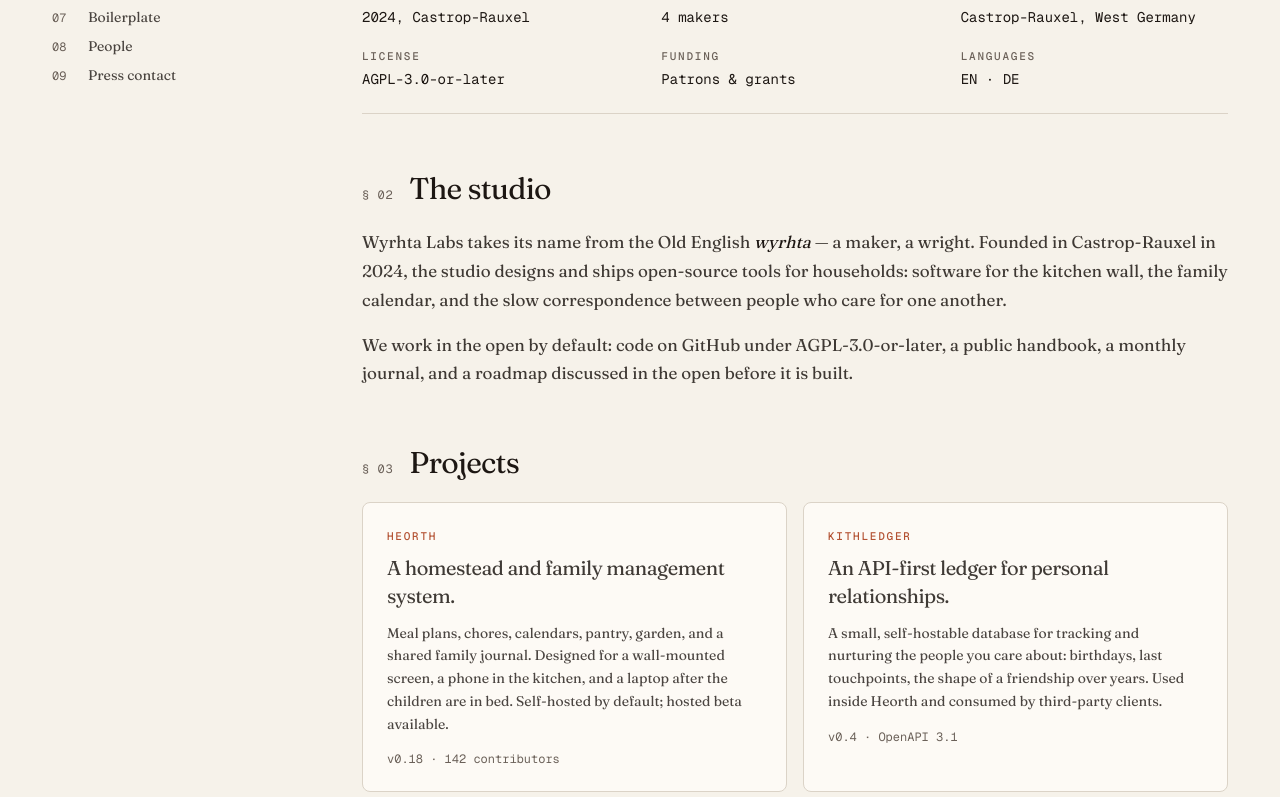
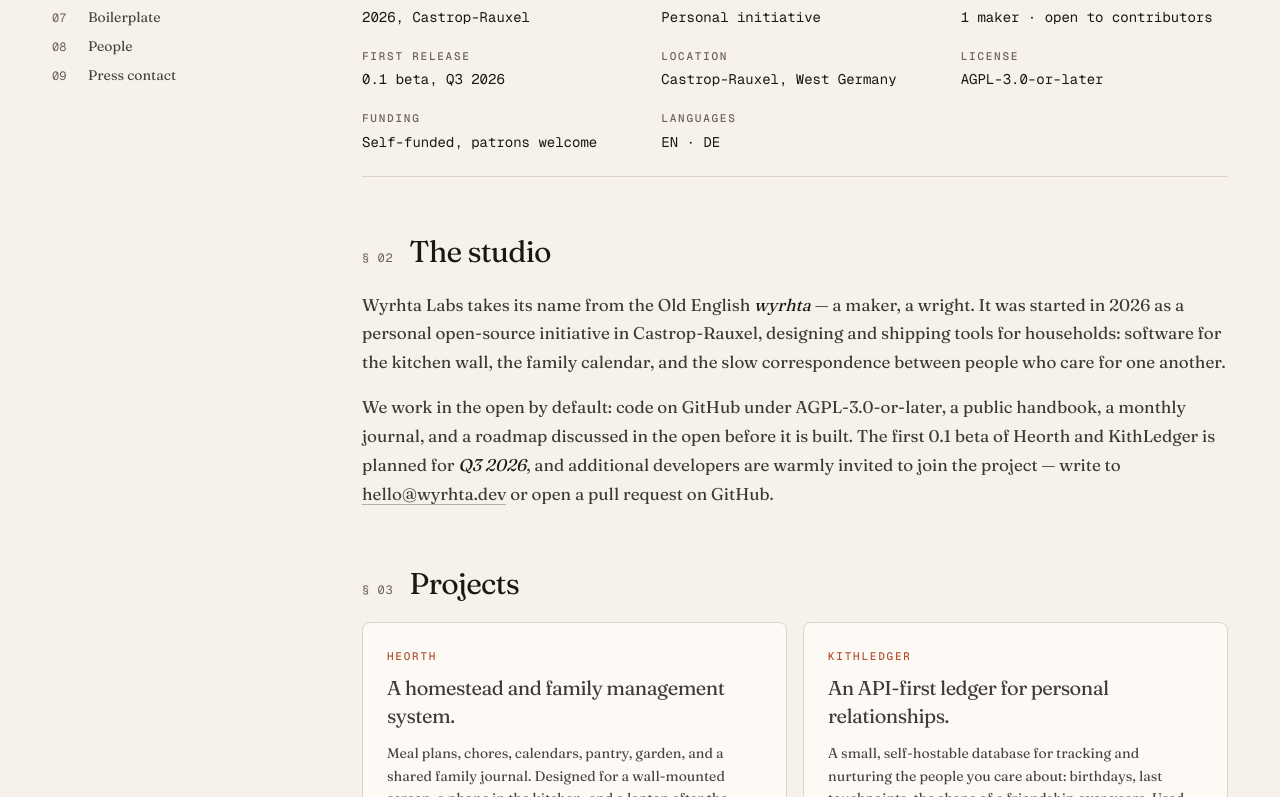
Before and after one commit to Wyrhta-Labs/website, a Next.js app: page /press in a window 1280 px wide. Shown: the part 763-1560 px from the top of the page. Built offline with nearby package versions, Linux system fonts and the light colour scheme.

Commit message:
feat: unify public-facing content framing
Consistent messaging across hero, projects, community, and press kit sections.

Co-authored-by: Christian Foellmann <1256090+cfoellmann@users.noreply.github.com>

```diff
--- a/app/press/page.tsx
+++ b/app/press/page.tsx
@@ -31,11 +31,13 @@ const toc: TocItem[] = [
 ]
 
 const FACTS = [
-  { label: "Founded", value: "2024, Castrop-Rauxel" },
-  { label: "Studio size", value: "4 makers" },
-  { label: "Locations", value: "Castrop-Rauxel, West Germany" },
+  { label: "Founded", value: "2026, Castrop-Rauxel" },
+  { label: "Form", value: "Personal initiative" },
+  { label: "Studio size", value: "1 maker · open to contributors" },
+  { label: "First release", value: "0.1 beta, Q3 2026" },
+  { label: "Location", value: "Castrop-Rauxel, West Germany" },
   { label: "License", value: "AGPL-3.0-or-later" },
-  { label: "Funding", value: "Patrons & grants" },
+  { label: "Funding", value: "Self-funded, patrons welcome" },
   { label: "Languages", value: "EN · DE" },
 ]
 
@@ -82,15 +84,25 @@ export default function PressPage() {
           <p>
             Wyrhta Labs takes its name from the Old English{" "}
             <em className="text-foreground">wyrhta</em> — a maker, a wright.
-            Founded in Castrop-Rauxel in 2024, the studio designs and ships
-            open-source tools for households: software for the kitchen
-            wall, the family calendar, and the slow correspondence between
-            people who care for one another.
+            It was started in 2026 as a personal open-source initiative in
+            Castrop-Rauxel, designing and shipping tools for households:
+            software for the kitchen wall, the family calendar, and the slow
+            correspondence between people who care for one another.
           </p>
           <p>
             We work in the open by default: code on GitHub under
             AGPL-3.0-or-later, a public handbook, a monthly journal, and a
-            roadmap discussed in the open before it is built.
+            roadmap discussed in the open before it is built. The first 0.1
+            beta of Heorth and KithLedger is planned for{" "}
+            <em className="text-foreground">Q3 2026</em>, and additional
+            developers are warmly invited to join the project — write to{" "}
+            <a
+              href="mailto:hello@wyrhta.dev"
+              className="border-b border-foreground/30 hover:border-foreground"
+            >
+              hello@wyrhta.dev
+            </a>{" "}
+            or open a pull request on GitHub.
           </p>
         </Section>
 
@@ -108,7 +120,7 @@ export default function PressPage() {
                 Self-hosted by default; hosted beta available.
               </p>
               <div className="mt-4 font-mono text-xs text-muted-foreground">
-                v0.18 · 142 contributors
+                0.1 beta · Q3 2026
               </div>
             </article>
             <article className="rounded-lg border border-border bg-card p-6">
@@ -123,7 +135,7 @@ export default function PressPage() {
                 consumed by third-party clients.
               </p>
               <div className="mt-4 font-mono text-xs text-muted-foreground">
-                v0.4 · OpenAPI 3.1
+                0.1 beta · Q3 2026
               </div>
             </article>
           </div>
@@ -257,11 +269,11 @@ export default function PressPage() {
           <p>Two paragraphs you can paste verbatim, short and long.</p>
           <BoilerCard
             length="Short · 1 sentence"
-            text="Wyrhta Labs is a small open-source studio making patient software for family and home life — the makers of Heorth and KithLedger."
+            text="Wyrhta Labs is a personal open-source initiative making patient software for family and home life — the maker of Heorth and KithLedger, with the first 0.1 beta planned for Q3 2026 and contributors warmly invited."
           />
           <BoilerCard
             length="Long · 1 paragraph"
-            text="Wyrhta Labs is an independent open-source studio of four Castropians, working from Castrop-Rauxel in West Germany. Founded in 2024, the studio builds tools for households rather than enterprises: Heorth, a homestead and family management system, and KithLedger, an API-first database for nurturing personal relationships. Everything ships under AGPL-3.0-or-later, with a public roadmap, a monthly journal, and a small community of patrons and contributors."
+            text="Wyrhta Labs is an independent open-source initiative founded in 2026 by a single Castropian, working from Castrop-Rauxel in West Germany. It builds tools for households rather than enterprises: Heorth, a homestead and family management system, and KithLedger, an API-first database for nurturing personal relationships — both designed API-first, with a UI for human hands and an MCP server for AI agents, and co-authored in the open with Claude and Codex. The first 0.1 beta of each project is scheduled for Q3 2026. Everything ships under AGPL-3.0-or-later, with a public roadmap, a monthly journal, and an open invitation to additional developers who would like to join."
           />
         </Section>
 
--- a/components/community-section.tsx
+++ b/components/community-section.tsx
@@ -47,10 +47,12 @@ export function CommunitySection() {
             </Reveal>
             <Reveal delay={0.1}>
               <p className="mt-6 max-w-xl text-base md:text-lg text-muted-foreground leading-relaxed text-pretty">
-                Wyrhta Labs is currently three people in three time zones, a
-                spreadsheet of grants, and a fairly opinionated Notion. We
-                welcome contributors — especially people who run the homes
-                they&apos;re writing software for.
+                Wyrhta Labs is, today, a personal initiative — one maker in
+                Castrop-Rauxel, two repositories, and a deliberate pace toward
+                a 0.1 beta in Q3 2026. We are openly inviting additional
+                developers to join: Rust and TypeScript hands, designers, or
+                simply people who run the homes they&apos;re writing software
+                for. There is room at the bench.
               </p>
             </Reveal>
             <Reveal delay={0.15}>
--- a/components/hero-section.tsx
+++ b/components/hero-section.tsx
@@ -15,12 +15,12 @@ export function HeroSection() {
           <Reveal>
             <div className="flex items-center gap-3 text-eyebrow text-muted-foreground">
               <span className="inline-block size-1.5 rounded-full bg-primary animate-pulse" />
-              Established 2024 · Open source
+              Established 2026 · Personal initiative
             </div>
           </Reveal>
           <Reveal delay={0.1}>
             <div className="hidden sm:block text-eyebrow text-muted-foreground">
-              v0.4 · Public alpha
+              0.1 beta · Q3 2026
             </div>
           </Reveal>
         </div>
@@ -39,9 +39,12 @@ export function HeroSection() {
 
             <Reveal delay={0.15}>
               <p className="mt-8 max-w-xl text-lg md:text-xl leading-relaxed text-muted-foreground text-pretty">
-                Wyrhta Labs is a small open-source team making tools for family
-                and home life — built slowly, in the open, with the patience of
-                woodwork.
+                Wyrhta Labs began in 2026 as a personal open-source initiative,
+                making patient tools for family and home life — built slowly,
+                in the open, with the patience of woodwork. The first{" "}
+                <span className="text-foreground">0.1 beta</span> ships in{" "}
+                <span className="text-foreground">Q3 2026</span>, and additional
+                developers are warmly welcome at the bench.
               </p>
             </Reveal>
 
--- a/components/projects-overview.tsx
+++ b/components/projects-overview.tsx
@@ -24,7 +24,7 @@ const PROJECTS: Project[] = [
     tagline: "A homestead and family management system.",
     description:
       "Chores, meals, calendar, finances, library, garden — the running of a household, gathered around a single quiet hearth. API-first beneath a UI shaped for kitchen tables, with an MCP server so home-aware agents can plan alongside you. Self-hosted, family-shaped, and built to last beyond the next funding round.",
-    status: "Public alpha",
+    status: "0.1 beta · Q3 2026",
     language: "TypeScript · Rust",
     license: "AGPL-3.0",
     agents: "MCP-ready",
@@ -37,7 +37,7 @@ const PROJECTS: Project[] = [
     tagline: "An API-first database for nurturing relationships.",
     description:
       "A small, opinionated service for keeping track of the people in your life — the threads worth tending. REST, gRPC, and an MCP surface so your own tools (or your agent) can read and write touchpoints. Designed to be embedded, not another app to check.",
-    status: "Early access",
+    status: "0.1 beta · Q3 2026",
     language: "Rust · SQLite",
     license: "MIT",
     agents: "MCP-ready",
@@ -64,11 +64,11 @@ export function ProjectsOverview() {
             <Reveal delay={0.1}>
               <p className="text-base md:text-lg text-muted-foreground leading-relaxed text-pretty">
                 We focus narrowly. One main project for the household, and a small
-                companion service that one of our tools needed and we couldn&apos;t
-                find anywhere else. Both are designed API-first — a quiet UI for
-                the people who live with them, and an MCP server so AI agents can
-                work the same surface. Co-authored, in the open, with Claude and
-                Codex.
+                companion service that grew out of it. Both ship their first 0.1
+                beta in Q3 2026, both are designed API-first — a quiet UI for
+                the people who live with them, and an MCP server so AI agents
+                can work the same surface. Co-authored, in the open, with Claude
+                and Codex; additional contributors are warmly invited.
               </p>
             </Reveal>
           </div>
```
